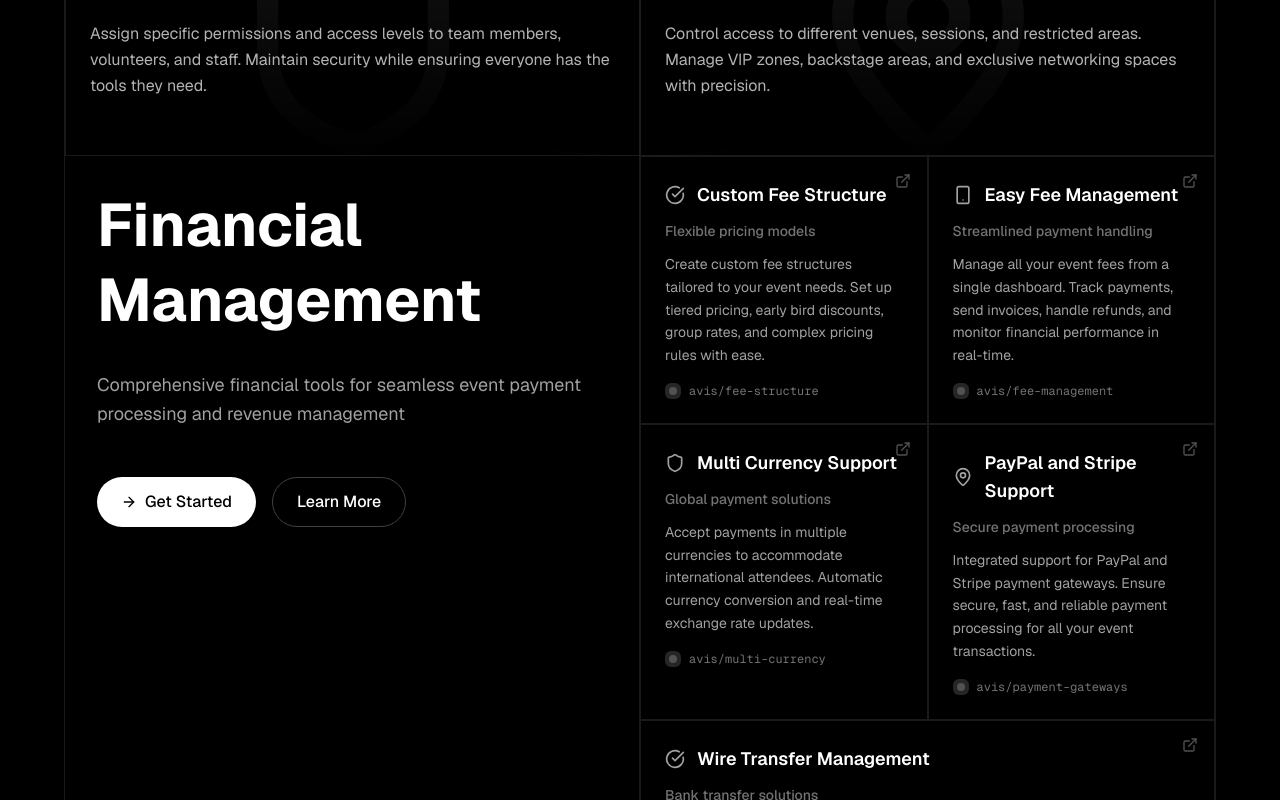
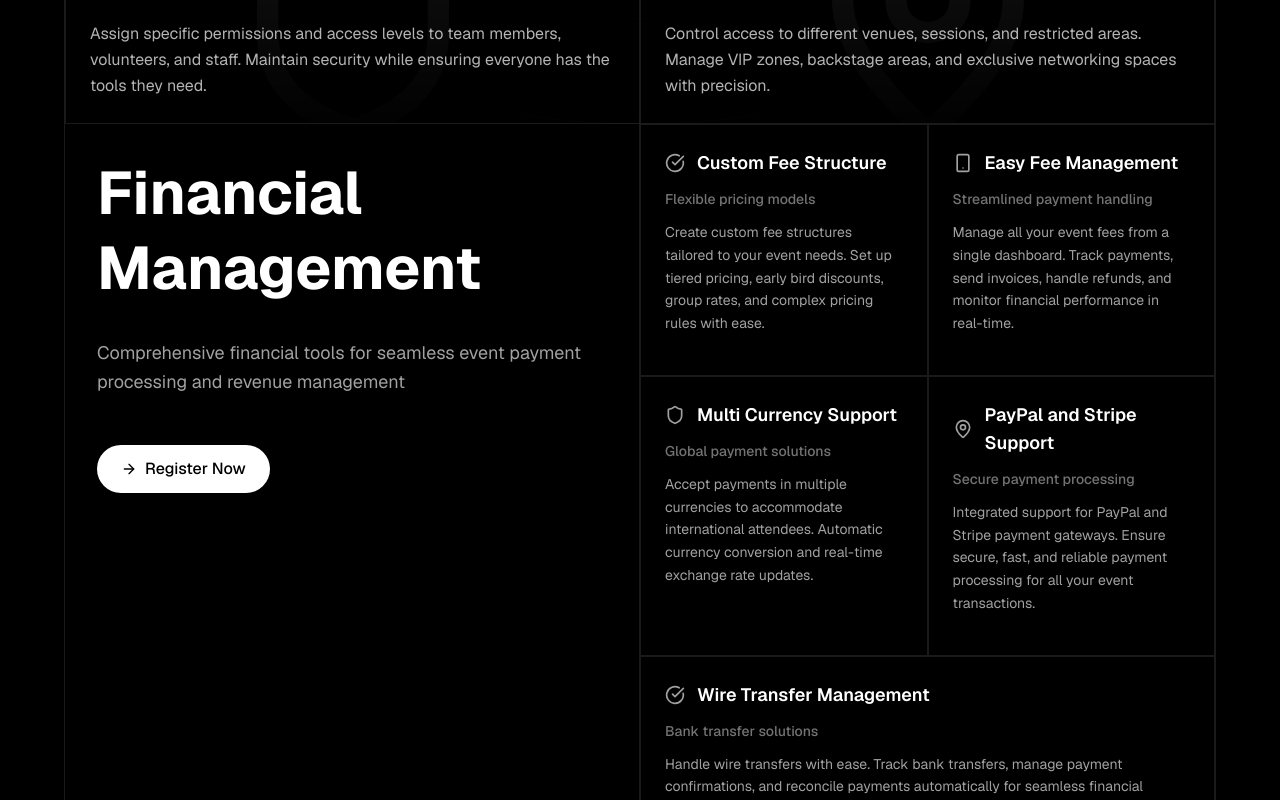
Before and after one commit to Sarina-R/AVIS-landing-page, a Next.js app: page /avis-events in a window 1280 px wide. Shown: the part 5640-6440 px from the top of the page. Built offline with nearby package versions, Linux system fonts and the light colour scheme.

Commit message:
delete: -extra links -cursor-pointer

```diff
--- a/components/event-page-component/FinancialSection.tsx
+++ b/components/event-page-component/FinancialSection.tsx
@@ -5,8 +5,8 @@ import {
   Shield,
   MapPin,
   ArrowRight,
-  ExternalLink,
 } from 'lucide-react'
+import Link from 'next/link'
 
 const FinancialSection = () => {
   const [hoveredCard, setHoveredCard] = useState<number | null>(null)
@@ -71,13 +71,12 @@ const FinancialSection = () => {
               processing and revenue management
             </p>
             <div className='flex flex-col sm:flex-row gap-4'>
-              <button className='bg-white text-black px-6 py-3 rounded-full font-medium hover:bg-neutral-100 transition-colors duration-200 flex items-center justify-center gap-2'>
-                <ArrowRight className='w-4 h-4' />
-                Get Started
-              </button>
-              <button className='border border-neutral-700 px-6 py-3 rounded-full font-medium hover:border-neutral-500 transition-colors duration-200'>
-                Learn More
-              </button>
+              <Link href='https://events.avisengine.com/auth/register'>
+                <button className='cursor-pointer bg-white text-black px-6 py-3 rounded-full font-medium hover:bg-neutral-100 transition-colors duration-200 flex items-center justify-center gap-2'>
+                  <ArrowRight className='w-4 h-4' />
+                  Register Now
+                </button>
+              </Link>
             </div>
           </div>
         </div>
@@ -87,17 +86,12 @@ const FinancialSection = () => {
           {organizerFeatures.map((feature, index) => (
             <div
               key={index}
-              className={`group relative border border-white/10 p-6 hover:border-neutral-600 transition-all duration-300 cursor-pointer ${
+              className={`group relative border border-white/10 p-6 hover:border-neutral-600 transition-all duration-300 ${
                 index === organizerFeatures.length - 1 ? 'sm:col-span-2' : ''
               }`}
               onMouseEnter={() => setHoveredCard(index)}
               onMouseLeave={() => setHoveredCard(null)}
             >
-              {/* Corner accent */}
-              <div className='absolute top-4 right-4'>
-                <ExternalLink className='w-4 h-4 text-neutral-600 group-hover:text-white transition-colors duration-300' />
-              </div>
-
               {/* Content */}
               <div className='mb-4'>
                 <div className='flex items-center gap-3 mb-3'>
@@ -116,14 +110,6 @@ const FinancialSection = () => {
                 </p>
               </div>
 
-              {/* Path */}
-              <div className='flex items-center gap-2 text-xs text-neutral-500'>
-                <div className='w-4 h-4 rounded-sm bg-neutral-800 flex items-center justify-center'>
-                  <div className='w-2 h-2 bg-neutral-600 rounded-sm'></div>
-                </div>
-                <span className='font-mono'>{feature.path}</span>
-              </div>
-
               {/* Hover overlay */}
               <div
                 className={`absolute inset-0 bg-gradient-to-br from-white/5 to-transparent rounded-lg transition-opacity duration-300 ${
--- a/components/event-page-component/OrganizerSection.tsx
+++ b/components/event-page-component/OrganizerSection.tsx
@@ -1,11 +1,5 @@
 import { useState } from 'react'
-import {
-  CheckCircle,
-  Smartphone,
-  Shield,
-  MapPin,
-  ArrowRight,
-} from 'lucide-react'
+import { CheckCircle, Smartphone, Shield, MapPin } from 'lucide-react'
 import MobileTiltMockup from './MobileMockupSvg'
 
 const OrganizerSection = () => {
@@ -80,7 +74,7 @@ const OrganizerSection = () => {
             return (
               <div
                 key={index}
-                className='group relative bg-black/50 backdrop-blur-md p-6 border border-white/10 hover:border-white/30 transition-all duration-500 cursor-pointer overflow-hidden'
+                className='group relative bg-black/50 backdrop-blur-md p-6 border border-white/10 hover:border-white/30 transition-all duration-500 overflow-hidden'
                 onMouseEnter={() => setHoveredCard(index)}
                 onMouseLeave={() => setHoveredCard(null)}
               >
@@ -117,19 +111,6 @@ const OrganizerSection = () => {
                     <p className='text-base text-white/70 leading-relaxed group-hover:text-white transition-colors duration-300'>
                       {feature.details}
                     </p>
-                    {/* Hover arrow */}
-                    <div
-                      className={`flex items-center mt-4 text-white/70 transition-all duration-300 ${
-                        hoveredCard === index
-                          ? 'translate-x-1 opacity-100'
-                          : 'translate-x-0 opacity-0'
-                      }`}
-                    >
-                      <span className='text-xs font-medium mr-1'>
-                        Learn more
-                      </span>
-                      <ArrowRight className='w-3 h-3' />
-                    </div>
                   </div>
 
                   {index === 0 && (
```
